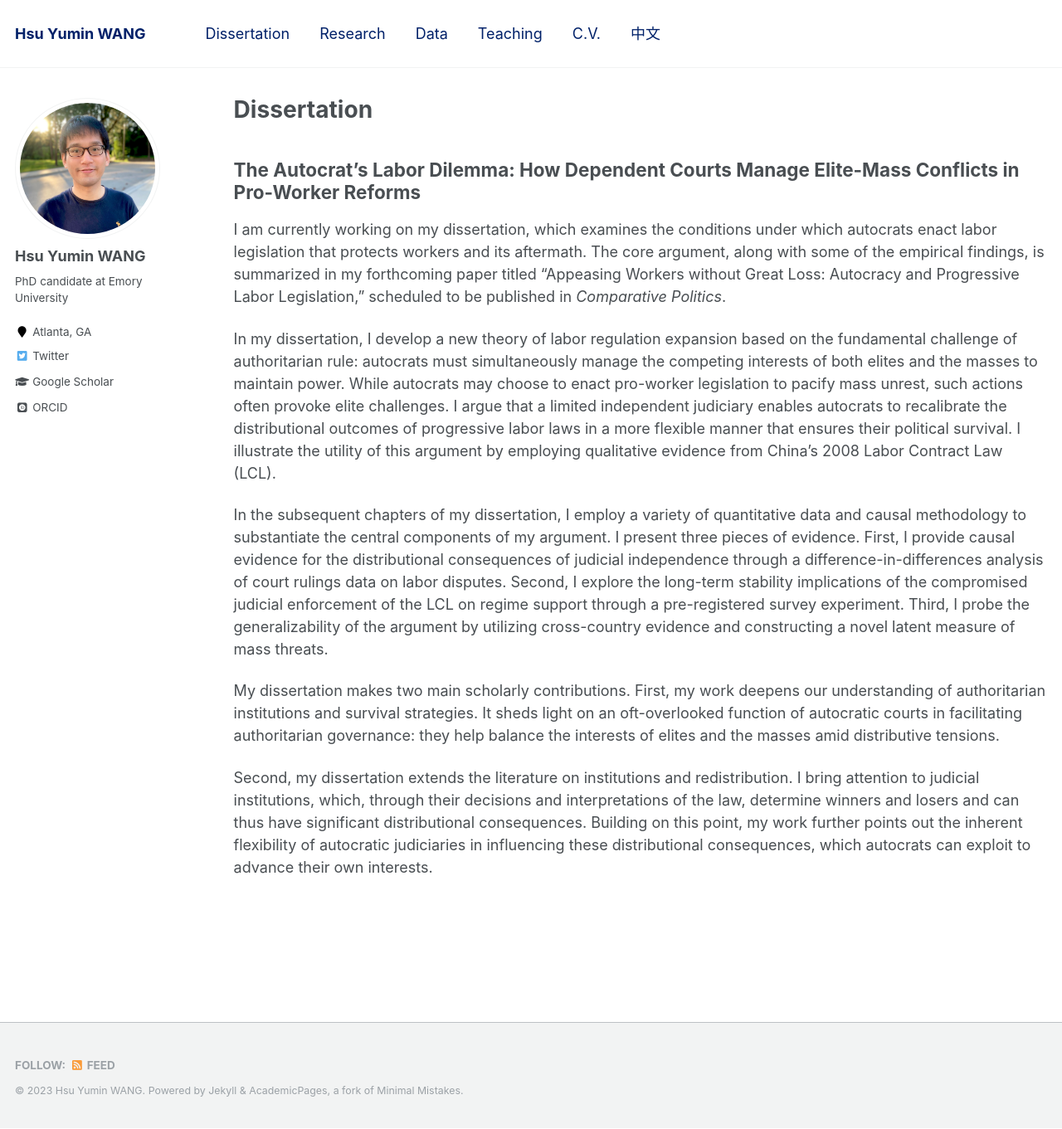
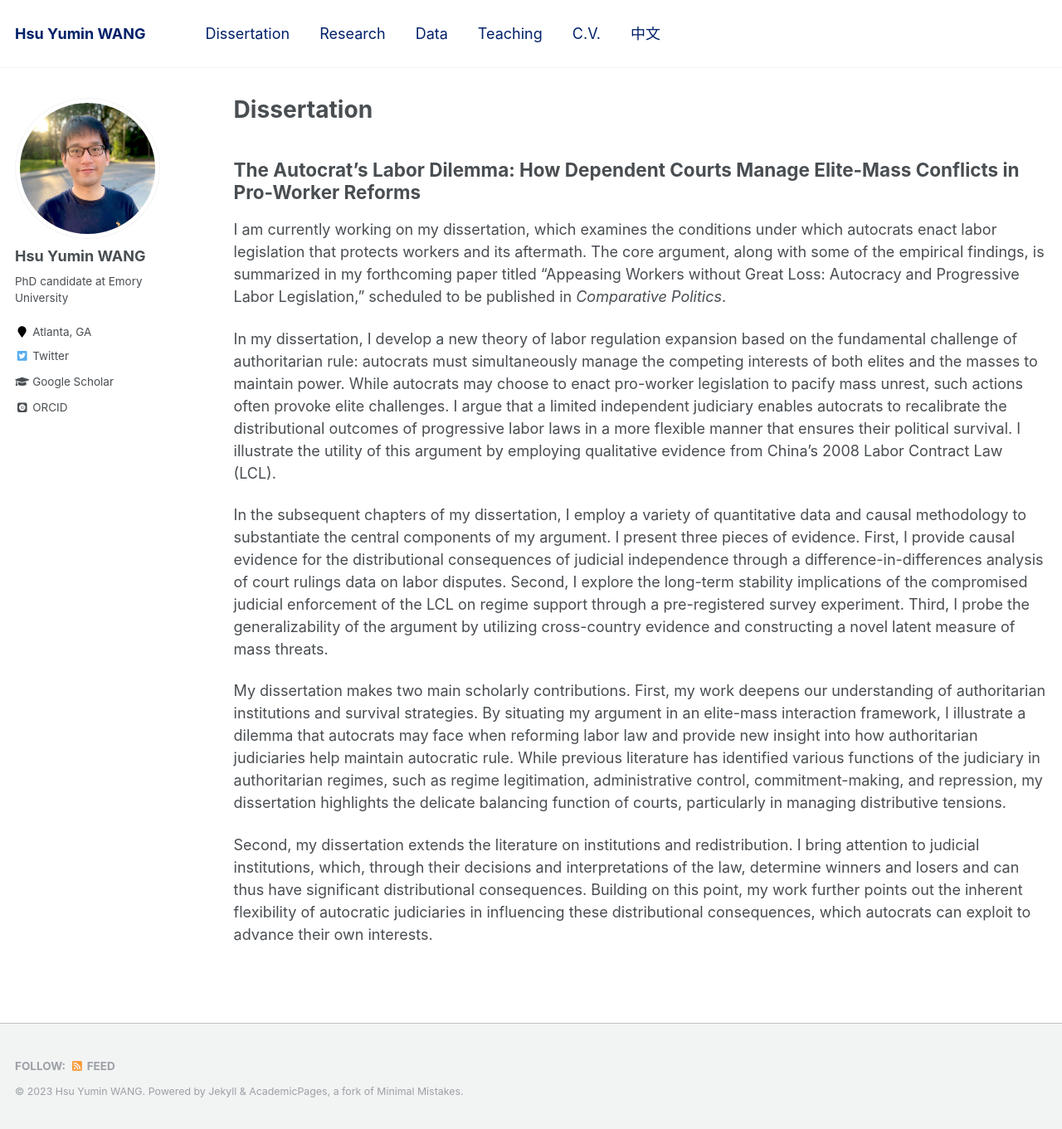
Before and after one commit to hsuyumin/hsuyumin.github.io, a Jekyll site: the page built from _pages/dissertation.md, in a window 1280 px wide and 1361 px high. Shown: the whole window at 83% size. Built offline with Jekyll 4.4.1, drawn with Linux system fonts in a browser that asks for light colours; some web fonts are replaced.

Commit message:
Update dissertation.md

```diff
--- a/_pages/dissertation.md
+++ b/_pages/dissertation.md
@@ -16,6 +16,6 @@ In my dissertation, I develop a new theory of labor regulation expansion based o
 
 In the subsequent chapters of my dissertation, I employ a variety of quantitative data and causal methodology to substantiate the central components of my argument. I present three pieces of evidence. First, I provide causal evidence for the distributional consequences of judicial independence through a difference-in-differences analysis of court rulings data on labor disputes. Second, I explore the long-term stability implications of the compromised judicial enforcement of the LCL on regime support through a pre-registered survey experiment. Third, I probe the generalizability of the argument by utilizing cross-country evidence and constructing a novel latent measure of mass threats.
 
-My dissertation makes two main scholarly contributions. First, my work deepens our understanding of authoritarian institutions and survival strategies. It sheds light on an oft-overlooked function of autocratic courts in facilitating authoritarian governance: they help balance the interests of elites and the masses amid distributive tensions.
+My dissertation makes two main scholarly contributions. First, my work deepens our understanding of authoritarian institutions and survival strategies. By situating my argument in an elite-mass interaction framework, I illustrate a dilemma that autocrats may face when reforming labor law and provide new insight into how authoritarian judiciaries help maintain autocratic rule. While previous literature has identified various functions of the judiciary in authoritarian regimes, such as regime legitimation, administrative control, commitment-making, and repression, my dissertation highlights the delicate balancing function of courts, particularly in managing distributive tensions.
 
 Second, my dissertation extends the literature on institutions and redistribution. I bring attention to judicial institutions, which, through their decisions and interpretations of the law, determine winners and losers and can thus have significant distributional consequences. Building on this point, my work further points out the inherent flexibility of autocratic judiciaries in influencing these distributional consequences, which autocrats can exploit to advance their own interests.
```
